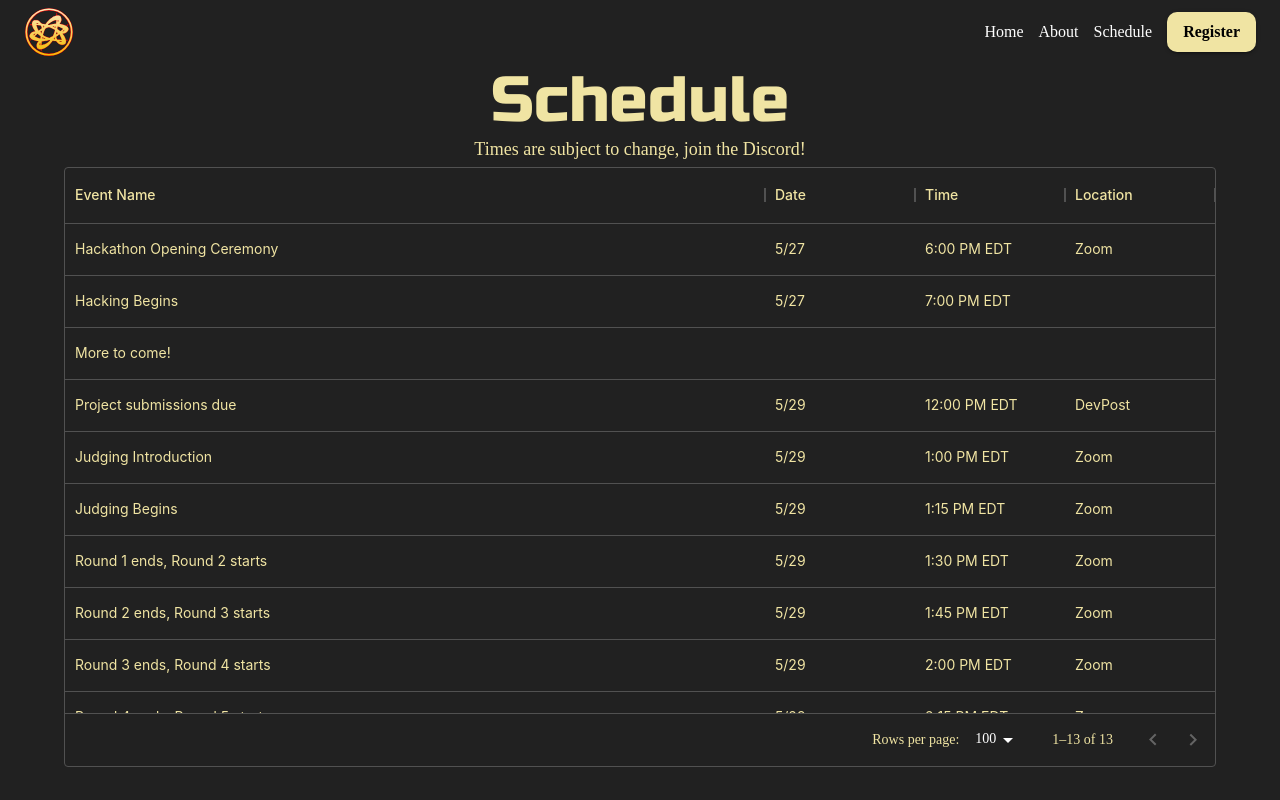
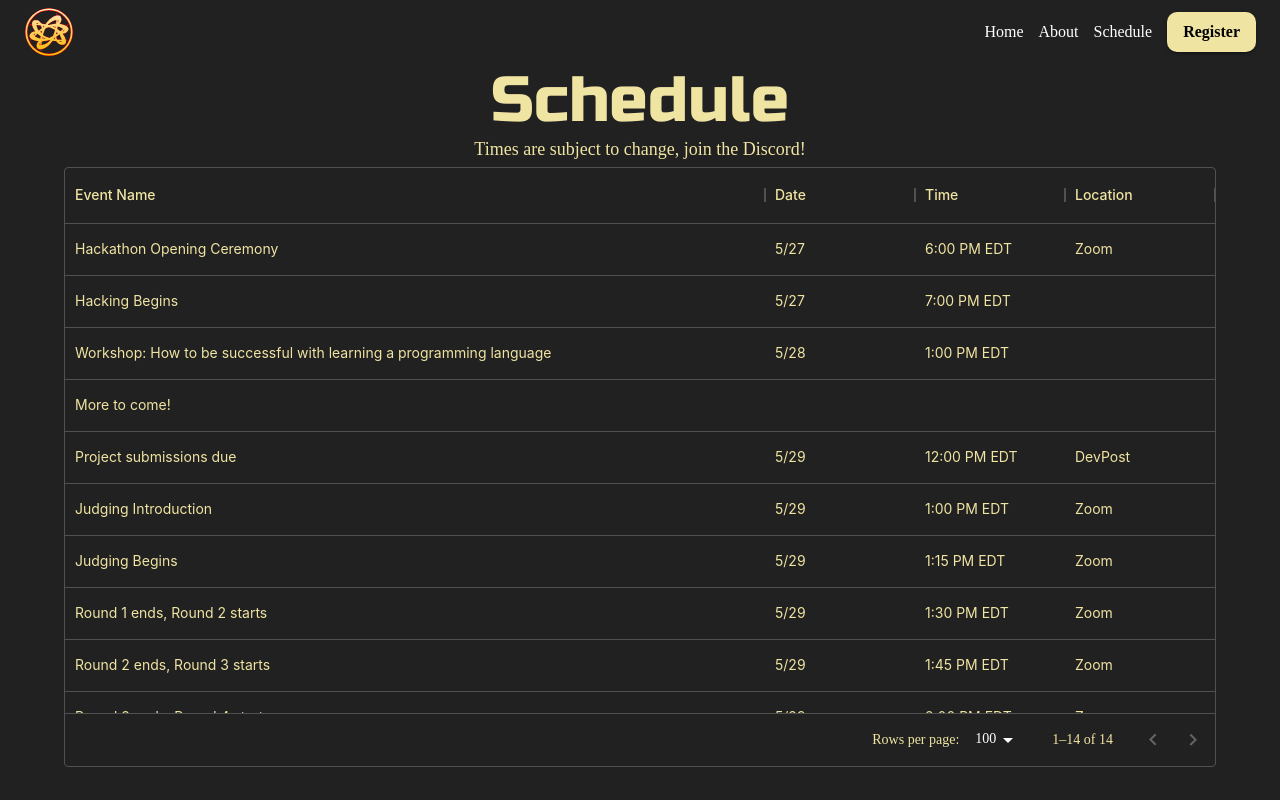
Before and after one commit to poolesvillehacks/main, a Next.js app: page /events in a window 1280 px wide. Shown: the top 800 px of the page. Built offline with nearby package versions, Linux system fonts and the light colour scheme; a web font is replaced by a local one.

Commit message:
workshop

```diff
--- a/pages/events.tsx
+++ b/pages/events.tsx
@@ -38,9 +38,14 @@ const Events: NextPage = () => {
             time: "7:00 PM EDT",
         },
         {
+            id: 30,
+            name: "Workshop: How to be successful with learning a programming language",
+            date: "5/28",
+            time: "1:00 PM EDT"
+        },
+        {
             id: 20,
             name: "More to come!",
-
         },
         {
             id: 2,
```
